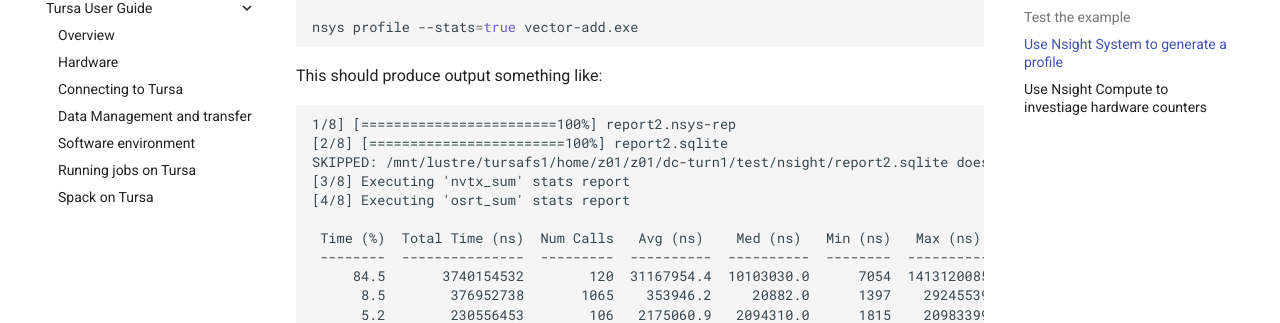
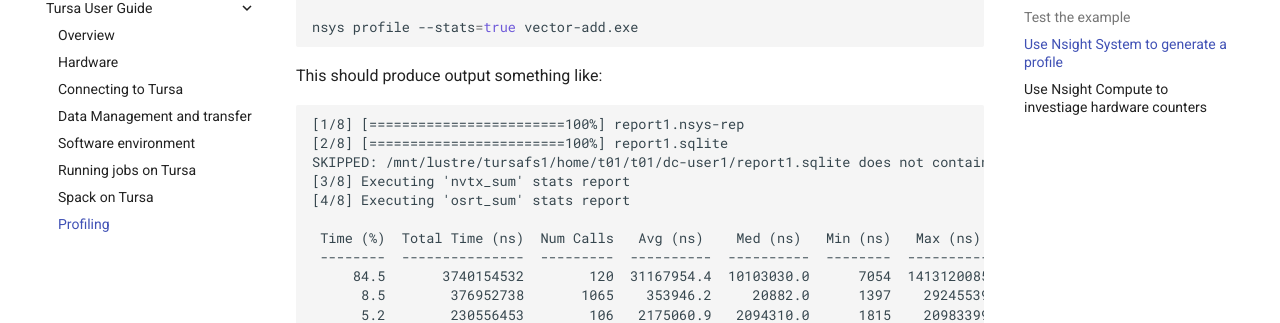
Before and after one commit to EPCCed/dirac-docs, an MkDocs documentation site: the page built from docs/tursa-user-guide/profiling.md, in a window 1280 px wide and 1400 px high, scrolled down 3901 px. Shown: the part 145-468 px from the top of the window. Built offline with MkDocs 1.6.1 and Material for MkDocs 9.7.7, drawn with Linux system fonts in a browser that asks for light colours; comment, search, counter and statistics services are not loaded; some of the changed text lies outside the part shown.

Commit message:
Links profiling section

````diff
--- a/docs/tursa-user-guide/profiling.md
+++ b/docs/tursa-user-guide/profiling.md
@@ -201,9 +201,9 @@ nsys profile --stats=true vector-add.exe
 This should produce output something like:
 
 ```
-1/8] [========================100%] report2.nsys-rep
-[2/8] [========================100%] report2.sqlite
-SKIPPED: /mnt/lustre/tursafs1/home/z01/z01/dc-turn1/test/nsight/report2.sqlite does not contain NV Tools Extension (NVTX) data.
+[1/8] [========================100%] report1.nsys-rep
+[2/8] [========================100%] report1.sqlite
+SKIPPED: /mnt/lustre/tursafs1/home/t01/t01/dc-user1/report1.sqlite does not contain NV Tools Extension (NVTX) data.
 [3/8] Executing 'nvtx_sum' stats report
 [4/8] Executing 'osrt_sum' stats report
 
@@ -264,8 +264,8 @@ SKIPPED: /mnt/lustre/tursafs1/home/z01/z01/dc-turn1/test/nsight/report2.sqlite d
     134.218    768     0.175     0.033     0.004     1.044        0.301  [CUDA Unified Memory memcpy DtoH]
 
 Generated:
-    /mnt/lustre/tursafs1/home/z01/z01/dc-turn1/test/nsight/report1.nsys-rep
-    /mnt/lustre/tursafs1/home/z01/z01/dc-turn1/test/nsight/report1.sqlite
+    /mnt/lustre/tursafs1/home/t01/t01/dc-user1/report1.nsys-rep
+    /mnt/lustre/tursafs1/home/t01/t01/dc-user1/report1.sqlite
 ```
 
 You can download the `report1.nsys-rep` file to your local system to load into the Nsight GUI for
--- a/mkdocs.yml
+++ b/mkdocs.yml
@@ -30,3 +30,4 @@ nav:
     - "Software environment": tursa-user-guide/sw-environment.md
     - "Running jobs on Tursa": tursa-user-guide/scheduler.md
     - "Spack on Tursa": tursa-user-guide/spack.md
+    - "Profiling": tursa-user-guide/profiling.md
````
Also changed, not shown: docs/tursa-user-guide/index.md (+1 -0 lines).
